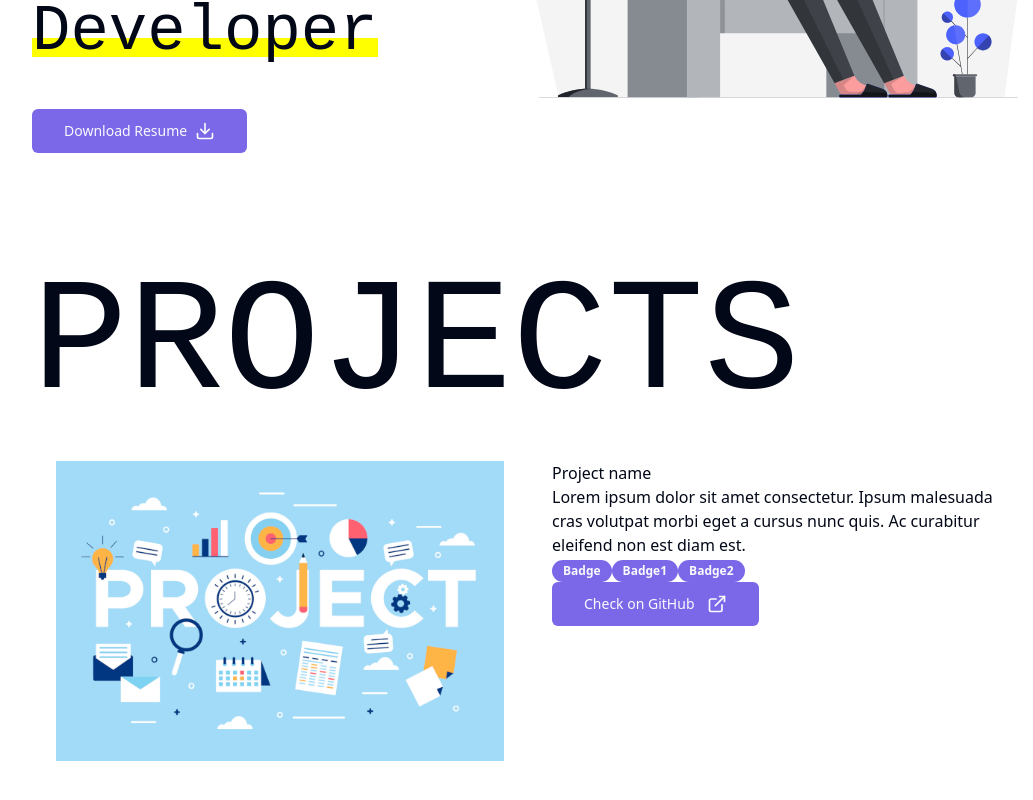
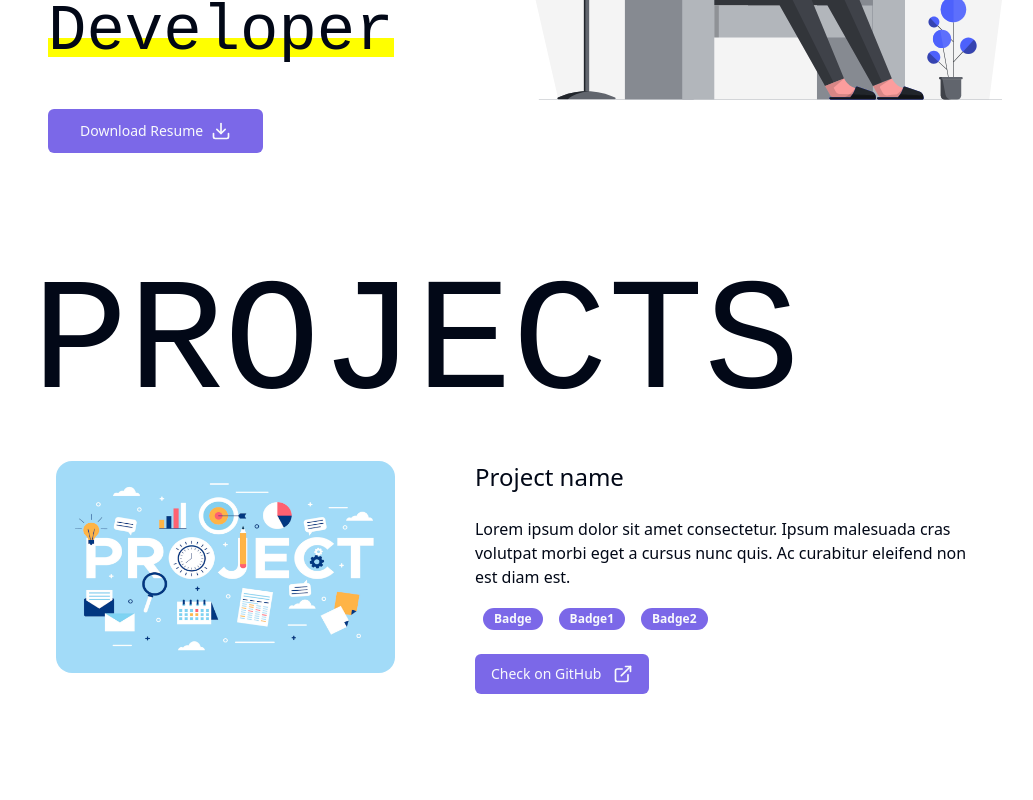
Before and after one commit to sandipanxlr8/portfolio, a React (Vite) app: page / in a window 1280 px wide. Shown: the part 426-1226 px from the top of the page, without its empty margins (112-1145 px from the left). Built offline with nearby package versions, Linux system fonts and the light colour scheme.

Commit message:
add basic structure for a project

```diff
--- a/src/components/home/Home.tsx
+++ b/src/components/home/Home.tsx
@@ -10,7 +10,7 @@ function Home() {
     <div className="px-7 sm:px-7 md:px-[9rem]">
       <Navbar />
       {/* landing section */}
-      <div className="mt-12 lg:flex lg:flex-row">
+      <div className="mt-12 lg:flex lg:flex-row lg:px-4">
         <div className="pt-14 lg:pt-[120px]">
           <h2 className="text-3xl/10">
             Hello 👋, I'm Sandipan Kalita.
@@ -31,8 +31,8 @@ function Home() {
             </Button> */}
           </div>
         </div>
-        <div className="flex align-middle">
-          <img className="" src={Working} alt="working logo" />
+        <div className="flex align-middle sm:mt-4">
+          <img src={Working} alt="working logo" />
         </div>
       </div>
       {/* landing section ends*/}
--- a/src/components/home/Projects.tsx
+++ b/src/components/home/Projects.tsx
@@ -4,24 +4,30 @@ import { ExternalLink } from "lucide-react";
 
 function Projects() {
   return (
-    <div className="mt-[100px]">
+    <div className="my-[100px]">
       <h2 className="text-[10rem]/[1.15] font-[monospace]">PROJECTS</h2>
       <div className="lg:flex lg:flex-row">
-        <div className="lg:w-1/2 p-6">
-          <img src="../src/assets/project.png" alt="" className="" />
+        <div className="px-6 py-6">
+          <img
+            src="../src/assets/project.png"
+            alt="project image"
+            className="rounded-2xl lg:w-[46rem] aspect-[16/10]"
+          />
         </div>
-        <div className="lg:w-1/2 p-6">
-          <h3>Project name</h3>
-          <p>
+        <div className="py-6 px-6 sm:px-6 lg:px-14">
+          <h3 className="text-2xl">Project name</h3>
+          <p className="mt-6">
             Lorem ipsum dolor sit amet consectetur. Ipsum malesuada cras
             volutpat morbi eget a cursus nunc quis. Ac curabitur eleifend non
             est diam est.
           </p>
-          <Badge>Badge</Badge>
-          <Badge>Badge1</Badge>
-          <Badge>Badge2</Badge>
-          <div>
-            <Button size={"lg"}>
+          <div className="mt-4">
+            <Badge className="mx-2">Badge</Badge>
+            <Badge className="mx-2">Badge1</Badge>
+            <Badge className="mx-2">Badge2</Badge>
+          </div>
+          <div className="mt-6">
+            <Button size={"default"}>
               Check on GitHub
               <ExternalLink className="ml-3 h-5 w-5" />
             </Button>
```
